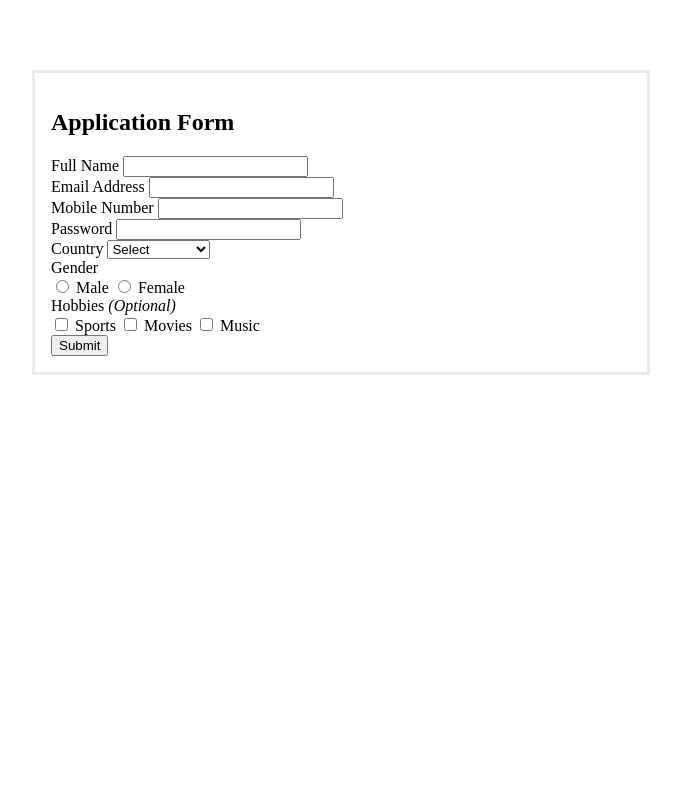
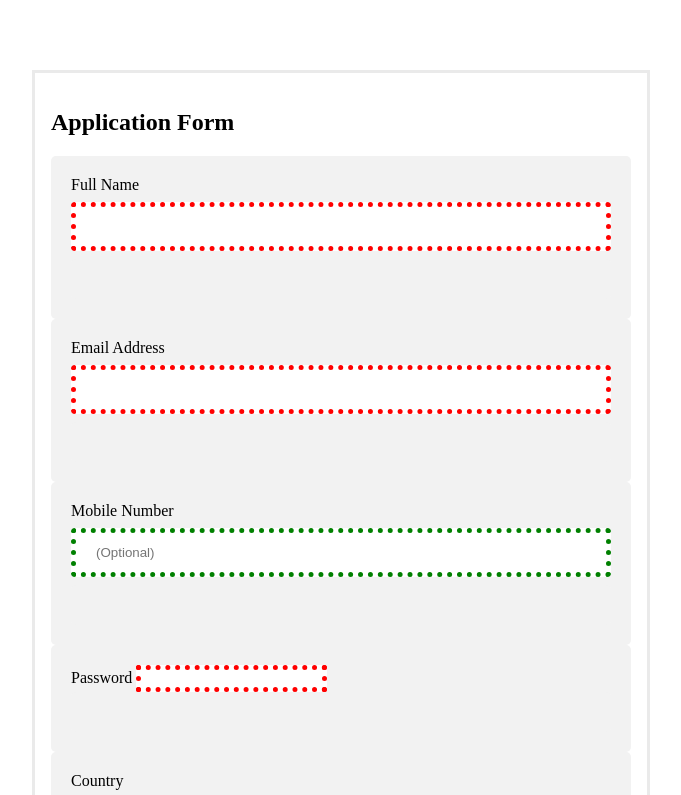
Before and after one commit to DevTec11/API_pt2, a plain HTML site: page index.html in a window 1280 px wide. Shown: the top 795 px of the page, without its empty margins (299-980 px from the left). Drawn offline with Linux system fonts and the light colour scheme.

Commit message:
stages to this

```diff
--- a/index.html
+++ b/index.html
@@ -18,17 +18,17 @@
         </div>
         <div class="row">
             <label>Email Address</label>
-            <input type="text" name="email" min="7">
+            <input type="text" name="email" min="7" required>
             <div class="error" id="emailErr"></div>
         </div>
-        <div class="row">
+        <div class="row3">
             <label>Mobile Number</label>
-            <input type="text" name="mobile">
+            <input type="text" name="mobile" placeholder="(Optional)">
             <div class="error" id="mobileErr"></div>
         </div>
         <div class="row">
             <label>Password</label>
-            <input type="password" name="password">
+            <input type="password" name="password" required>
             <div class="error" id="mobileErr"></div>
         </div>
 
@@ -74,7 +74,6 @@
 <script src="app.js">
 
 
-
 </script>
 </body>
 </html>
--- a/style.css
+++ b/style.css
@@ -5,4 +5,50 @@ form {
     border: 3px solid #eaeaea;
 
 
+}
+input[type=text], select {
+    width: 100%;
+    padding: 12px 20px;
+    margin: 8px 0;
+    display: inline-block;
+    border: 1px solid #ccc;
+    border-radius: 4px;
+    box-sizing: border-box;
   }
+  input[type=submit] {
+    width: 100%;
+    background-color: #4CAF50;
+    color: white;
+    padding: 14px 20px;
+    margin: 8px 0;
+    border: none;
+    border-radius: 4px;
+    cursor: pointer;
+  }
+  input[type=submit]:hover {
+    background-color: #45a049;
+  }
+
+  div {
+    border-radius: 5px;
+    background-color: #f2f2f2;
+    padding: 20px;
+  }
+  input[type=text] {
+    width: 100%;
+    padding: 12px 20px;
+    margin: 8px 0;
+    box-sizing: border-box;
+    border: 1px solid #555;
+    outline: none;
+  }
+
+  input[type=text]:focus {
+    background-color: lightblue;
+  }
+input:invalid {
+    border: dotted, 5px, red;
+}
+input:valid{
+    border: dotted, 5px, green;
+}
```
